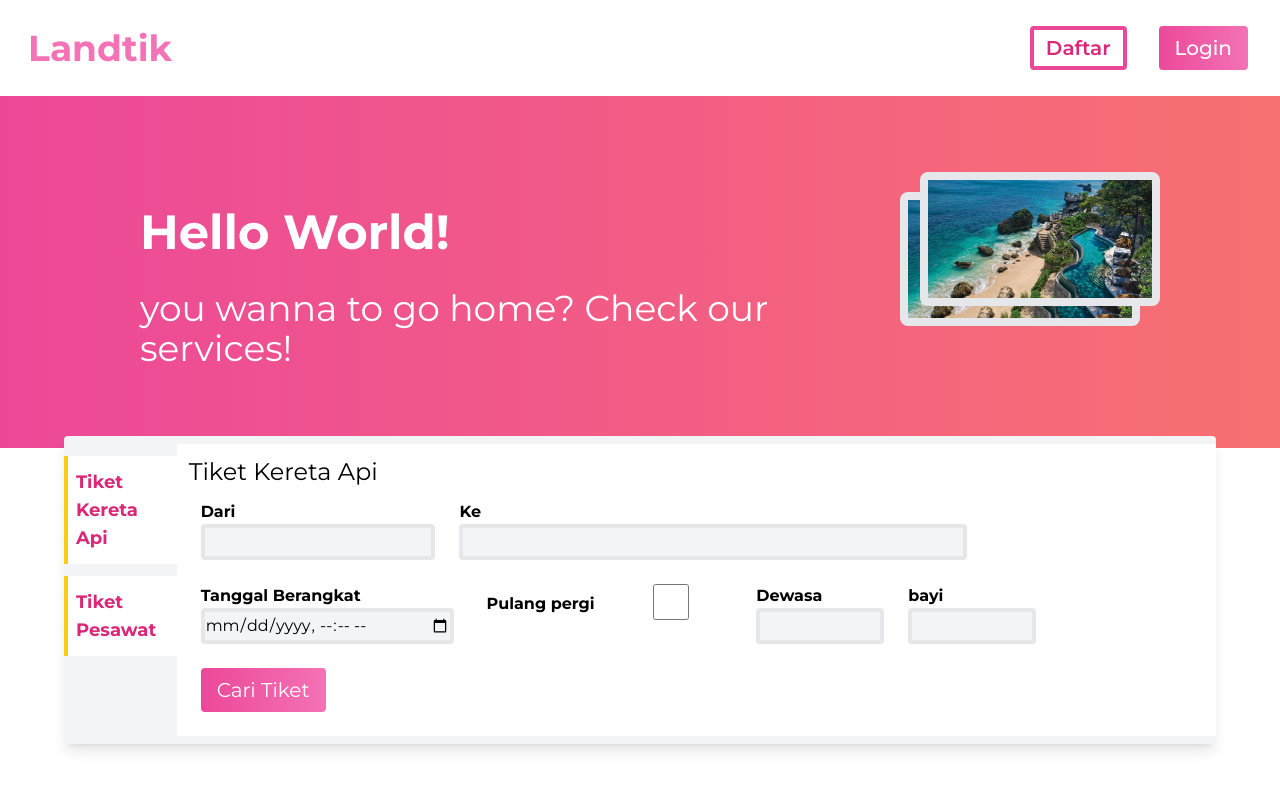
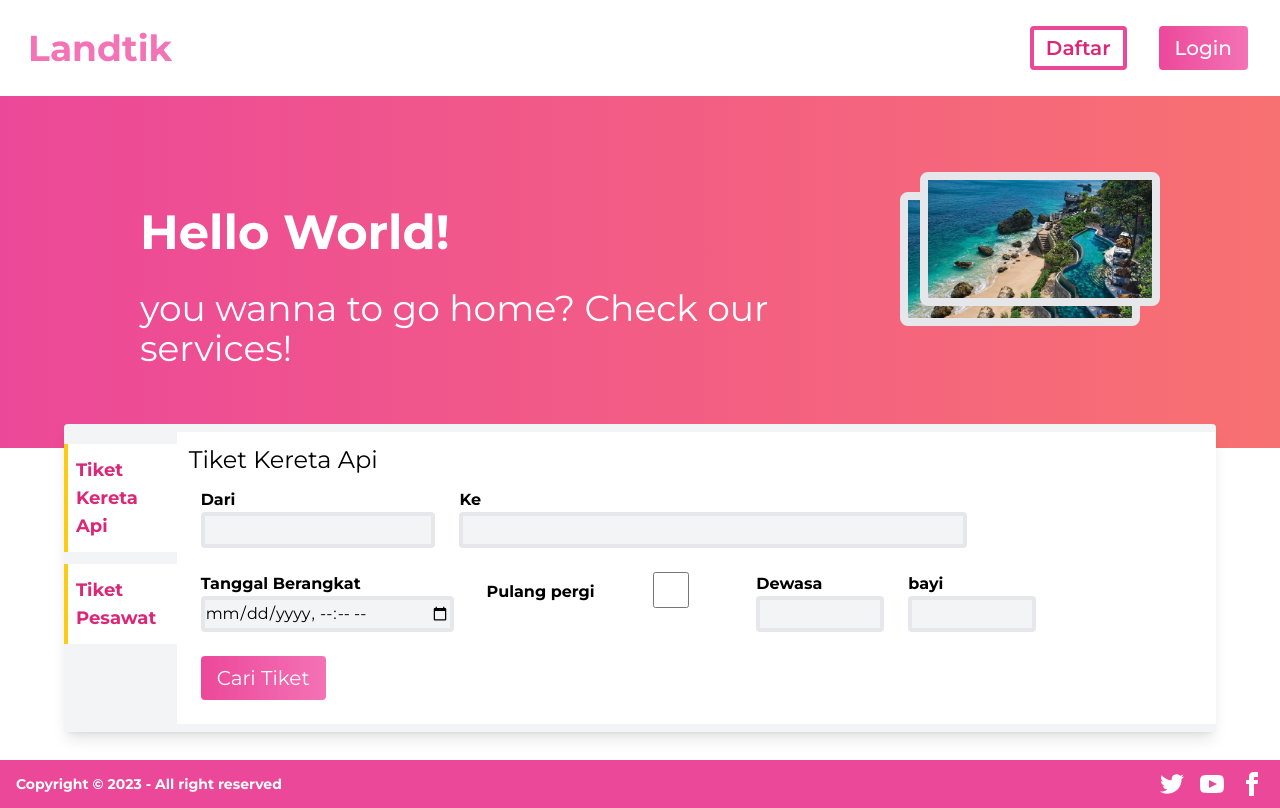
Before and after one commit to baharsah/ftreact, a React (Vite) app: page / in a window 1280 px wide. Built offline with nearby package versions, Linux system fonts and the light colour scheme.

Commit message:
use daisyUI Component ; add Footer

```diff
--- a/package.json
+++ b/package.json
@@ -9,6 +9,7 @@
     "preview": "vite preview"
   },
   "dependencies": {
+    "daisyui": "^2.46.1",
     "react": "^18.2.0",
     "react-dom": "^18.2.0",
     "react-ionicons": "^4.2.0"
--- a/src/App.jsx
+++ b/src/App.jsx
@@ -4,6 +4,7 @@
 import Navbar from './components/Navbar'
 import StaticCard from './components/StaticCard'
 import OrderInterface from './components/OrderInterface'
+import Footer from './components/Footer'
 
 function App() {
   const [count, setCount] = useState(0)
@@ -19,6 +20,9 @@
     <OrderInterface>
 
     </OrderInterface>
+    <Footer>
+
+    </Footer>
     </>
   )
 }
--- /dev/null
+++ b/src/components/Footer.jsx
@@ -0,0 +1,19 @@
+import React from 'react'
+
+function Footer() {
+  return (
+    <footer className="py-3 footer items-center p-4 bg-pink-500 text-white">
+  <div className="items-center grid-flow-col">
+    <p className='font-bold'>Copyright © 2023 - All right reserved</p>
+  </div>
+  <div className="grid-flow-col gap-4 md:place-self-center md:justify-self-end">
+    <a><svg xmlns="http://www.w3.org/2000/svg" width="24" height="24" viewBox="0 0 24 24" className="fill-current"><path d="M24 4.557c-.883.392-1.832.656-2.828.775 1.017-.609 1.798-1.574 2.165-2.724-.951.564-2.005.974-3.127 1.195-.897-.957-2.178-1.555-3.594-1.555-3.179 0-5.515 2.966-4.797 6.045-4.091-.205-7.719-2.165-10.148-5.144-1.29 2.213-.669 5.108 1.523 6.574-.806-.026-1.566-.247-2.229-.616-.054 2.281 1.581 4.415 3.949 4.89-.693.188-1.452.232-2.224.084.626 1.956 2.444 3.379 4.6 3.419-2.07 1.623-4.678 2.348-7.29 2.04 2.179 1.397 4.768 2.212 7.548 2.212 9.142 0 14.307-7.721 13.995-14.646.962-.695 1.797-1.562 2.457-2.549z"></path></svg>
+    </a>
+    <a><svg xmlns="http://www.w3.org/2000/svg" width="24" height="24" viewBox="0 0 24 24" className="fill-current"><path d="M19.615 3.184c-3.604-.246-11.631-.245-15.23 0-3.897.266-4.356 2.62-4.385 8.816.029 6.185.484 8.549 4.385 8.816 3.6.245 11.626.246 15.23 0 3.897-.266 4.356-2.62 4.385-8.816-.029-6.185-.484-8.549-4.385-8.816zm-10.615 12.816v-8l8 3.993-8 4.007z"></path></svg></a>
+    <a><svg xmlns="http://www.w3.org/2000/svg" width="24" height="24" viewBox="0 0 24 24" className="fill-current"><path d="M9 8h-3v4h3v12h5v-12h3.642l.358-4h-4v-1.667c0-.955.192-1.333 1.115-1.333h2.885v-5h-3.808c-3.596 0-5.192 1.583-5.192 4.615v3.385z"></path></svg></a>
+  </div>
+</footer>
+  )
+}
+
+export default Footer
--- a/src/components/OrderInterface.jsx
+++ b/src/components/OrderInterface.jsx
@@ -7,7 +7,7 @@
 
     var [tikName , setTikName] = useState("Kereta Api")
   return (
-    <div className='w-4/3 h-1/2 bg-gray-100 rounded ronded-4 mx-16 -my-3 py-2 shadow-lg flex'>
+    <div className='w-4/3 h-1/2 bg-gray-100 rounded ronded-4 mx-16 -mt-6 mb-7 py-2 shadow-lg flex'>
         <div>
             <div onClick={() => {setTikName("Kereta Api")}}>
                 <h1
--- a/tailwind.config.cjs
+++ b/tailwind.config.cjs
@@ -8,5 +8,8 @@
   theme: {
     extend: {},
   },
-  plugins: [],
+  daisyui : {
+    themes : []
+  },
+  plugins: [require("daisyui")] ,
 }
```
Also changed, not shown: 1 other file (tests, documents, lock files or other folders).
